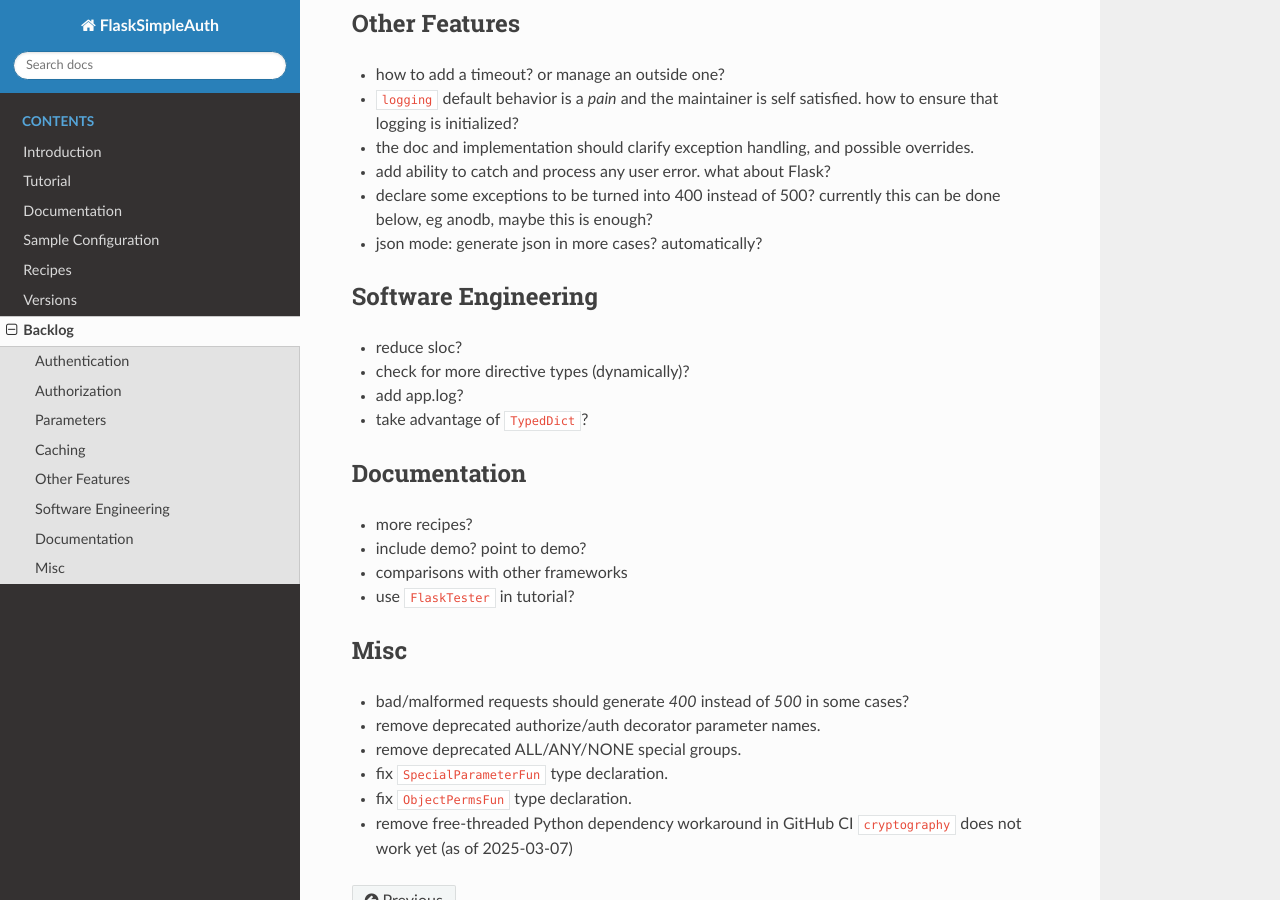
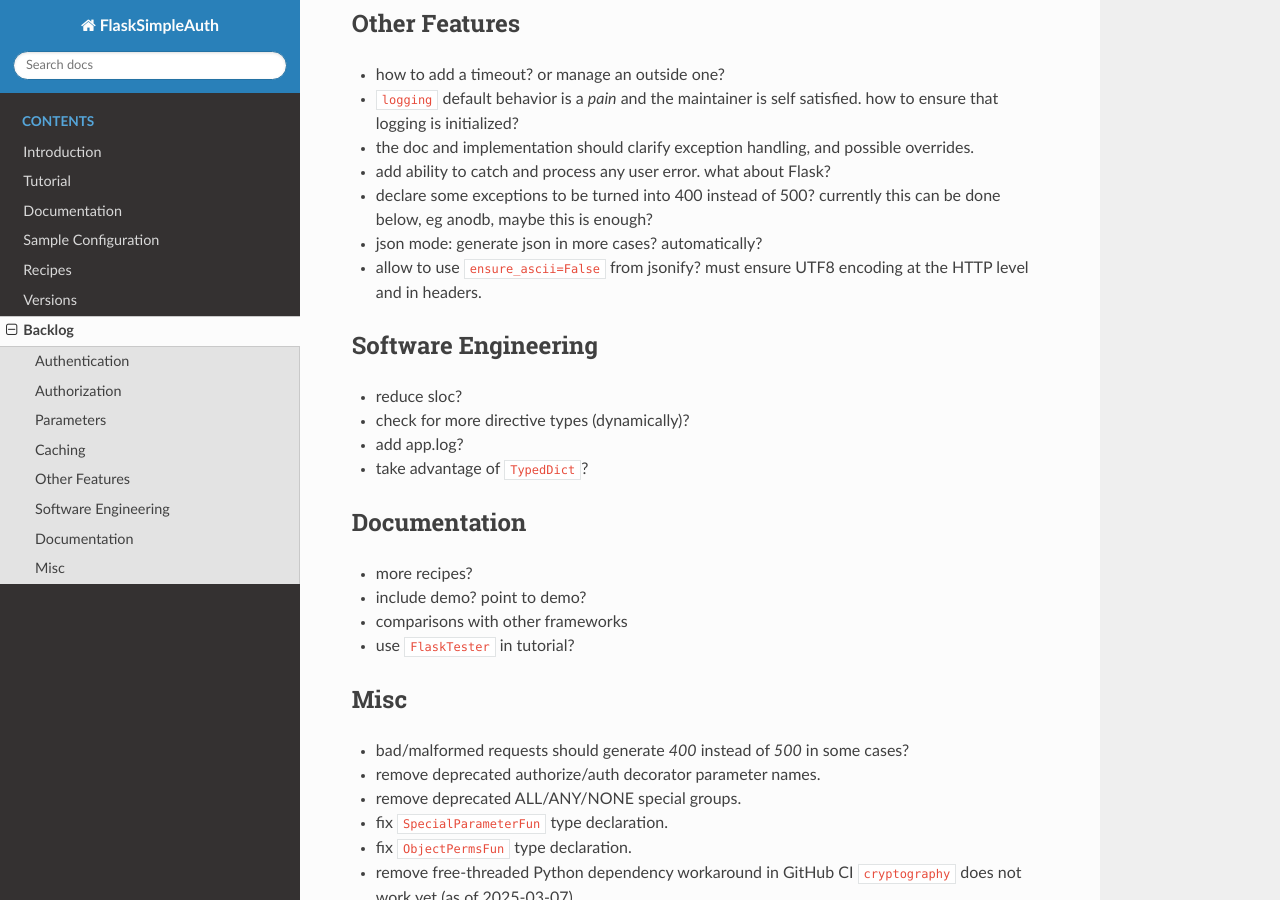
Before and after one commit to zx80/flask-simple-auth, a Sphinx documentation site: the page built from docs/TODO.md, in a window 1280 px wide and 900 px high, scrolled down 1512 px. Built offline with Sphinx 7.4.7 and the Read the Docs theme 3.1.0, drawn with Linux system fonts in a browser that asks for light colours; pages that are not in the unit, such as notebooks, are missing from menus.

Commit message:
note about utf8 encoding

```diff
--- a/docs/TODO.md
+++ b/docs/TODO.md
@@ -75,6 +75,8 @@ Backlog of features that may or may not come.
 - declare some exceptions to be turned into 400 instead of 500?
   currently this can be done below, eg anodb, maybe this is enough?
 - json mode: generate json in more cases? automatically?
+- allow to use `ensure_ascii=False` from jsonify?
+  must ensure UTF8 encoding at the HTTP level and in headers.
 
 ## Software Engineering
 
```
